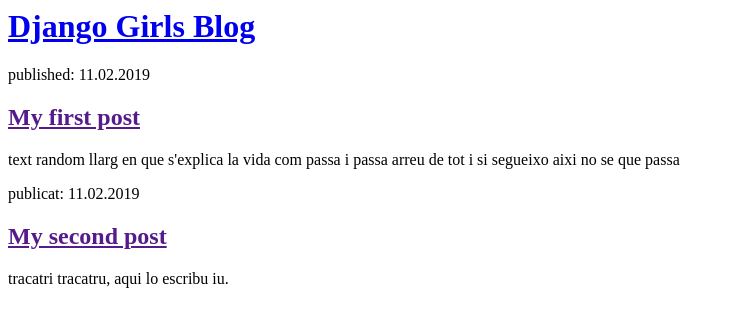
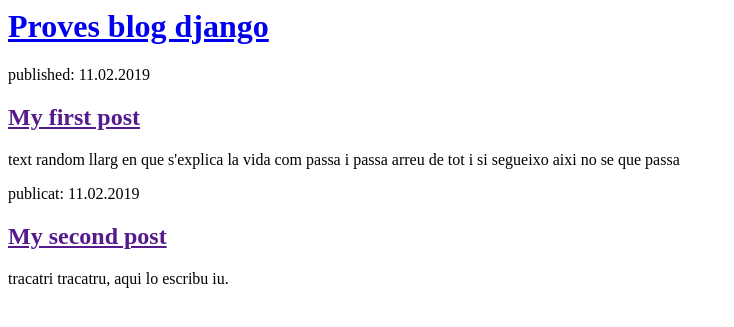
Before and after one commit to dav1988/my-first-blog, a Django app: page / in a window 1280 px wide. Shown: the top 327 px of the page, without its empty margins (0-734 px from the left). Run offline with Django 3.2, Linux system fonts and the light colour scheme.

Commit message:
primer titol pagina

```diff
--- a/prova_v2/blog/templates/blog/post_list.html
+++ b/prova_v2/blog/templates/blog/post_list.html
@@ -5,7 +5,7 @@
   </head>
   <body>
     <div>
-      <h1><a href="/">Django Girls Blog</a></h1>
+      <h1><a href="/">Proves blog django</a></h1>
     </div>
     <div>
       <p>published: 11.02.2019</p>
```
Also changed, not shown: 1 other file.
